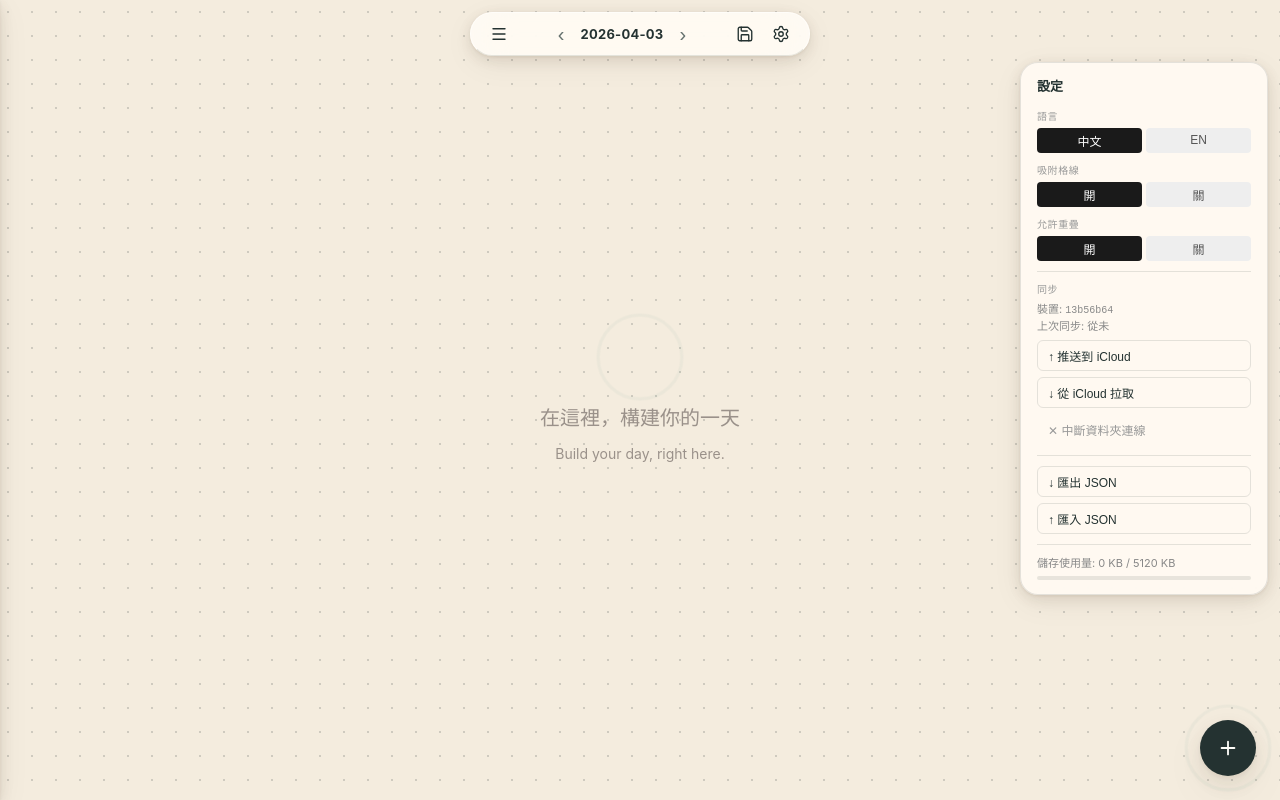
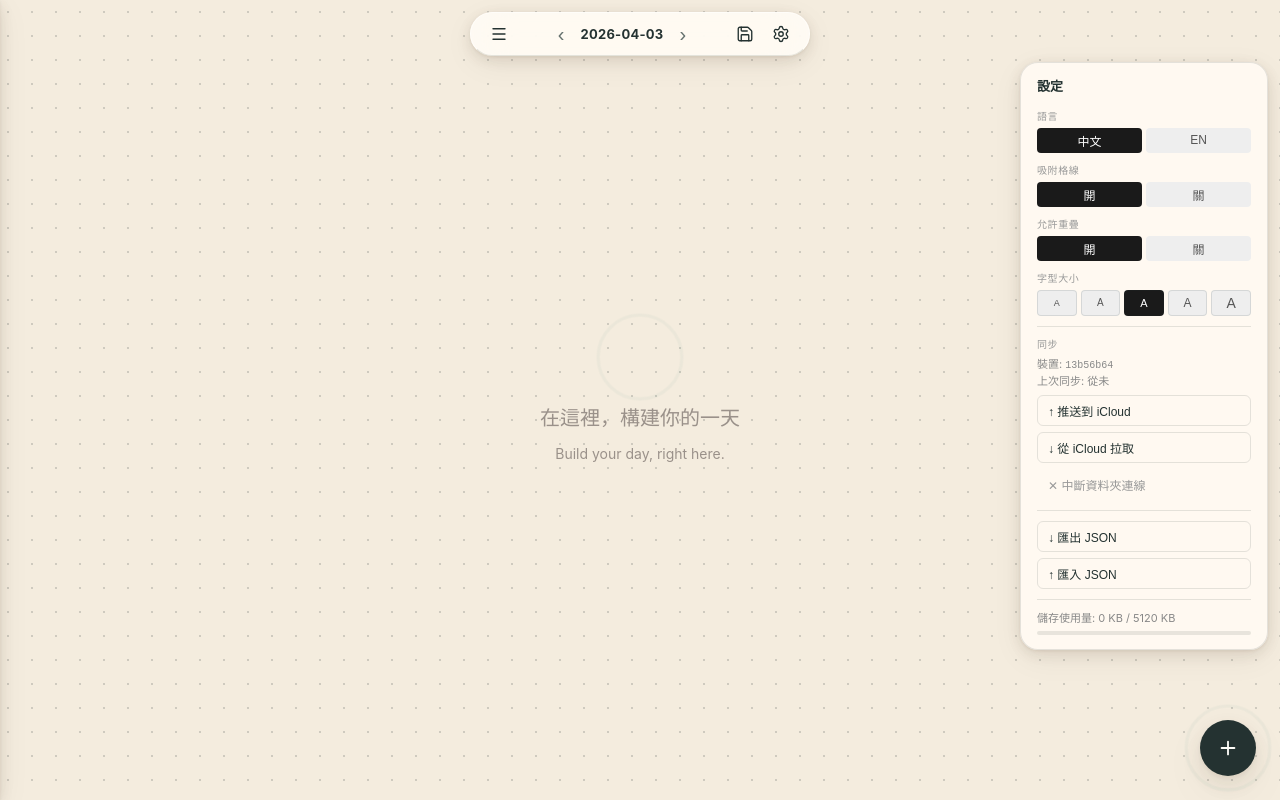
Before and after one commit to jonnie20260316-dot/jonah-workspace-react, a React (Vite) app: page / in a window 1280 px wide. Both pictures are taken after a click on the button 780 px from the left and 34 px from the top of the page. Built offline with nearby package versions, Linux system fonts and the light colour scheme.

Commit message:
feat: font size settings — Gear menu scale control (0.82–1.25×)

```diff
--- a/src/components/GearMenu.tsx
+++ b/src/components/GearMenu.tsx
@@ -25,7 +25,7 @@ function storageUsageKB(): number {
 
 export function GearMenu() {
   const { gearMenuOpen, closeGearMenu } = useUIStore();
-  const { lang, snapMode, overlapMode, setLang, setSnapMode, setOverlapMode } = useSessionStore();
+  const { lang, snapMode, overlapMode, textScale, setLang, setSnapMode, setOverlapMode, setTextScale } = useSessionStore();
   const { syncMeta, deviceId, syncStatus, clearConflict } = useSyncStore();
   const panelRef = useRef<HTMLDivElement>(null);
   const conflictResolveRef = useRef<((value: boolean) => void) | null>(null);
@@ -176,6 +176,31 @@ export function GearMenu() {
           onLeft={() => setOverlapMode(true)}
           onRight={() => setOverlapMode(false)}
         />
+      </Section>
+
+      {/* Font Size */}
+      <Section label={pick("字型大小", "Font Size")}>
+        <div style={{ display: "flex", gap: 4 }}>
+          {([0.82, 0.9, 1.0, 1.1, 1.25] as const).map((scale) => (
+            <button
+              key={scale}
+              onClick={() => setTextScale(scale)}
+              style={{
+                flex: 1,
+                padding: "4px 0",
+                fontSize: Math.round(11 * scale),
+                border: "1px solid var(--line)",
+                borderRadius: 4,
+                cursor: "pointer",
+                background: textScale === scale ? "#1a1a1a" : "#eee",
+                color: textScale === scale ? "#fff" : "#555",
+                transition: "background 0.15s, color 0.15s",
+              }}
+            >
+              A
+            </button>
+          ))}
+        </div>
       </Section>
 
       <div style={divider} />
--- a/src/stores/useSessionStore.ts
+++ b/src/stores/useSessionStore.ts
@@ -20,9 +20,11 @@ interface SessionStore {
   lang: Lang;
   snapMode: boolean;
   overlapMode: boolean;
+  textScale: number;
   setLang: (l: Lang) => void;
   setSnapMode: (v: boolean) => void;
   setOverlapMode: (v: boolean) => void;
+  setTextScale: (v: number) => void;
   setActiveDate: (date: string) => void;
   navigateDate: (offset: number) => void;
 }
@@ -33,11 +35,15 @@ storageSetActiveDate(initialDate);
 const initialLang = (loadText("lang") || DEFAULT_LANG) as Lang;
 setLang(initialLang);
 
+const initialTextScale = parseFloat(loadText("text-scale") || "1") || 1;
+document.documentElement.style.setProperty("--text-scale", String(initialTextScale));
+
 export const useSessionStore = create<SessionStore>((set, get) => ({
   activeDate: initialDate,
   lang: initialLang,
   snapMode: loadText("snap", "true") === "true",
   overlapMode: loadText("overlap", "true") === "true",
+  textScale: initialTextScale,
 
   setLang: (lang) => {
     saveText("lang", lang);
@@ -55,6 +61,12 @@ export const useSessionStore = create<SessionStore>((set, get) => ({
     set({ overlapMode: v });
   },
 
+  setTextScale: (v) => {
+    saveText("text-scale", String(v));
+    document.documentElement.style.setProperty("--text-scale", String(v));
+    set({ textScale: v });
+  },
+
   setActiveDate: (date) => {
     saveText("active-date", date);
     storageSetActiveDate(date);
--- a/src/styles/tokens.css
+++ b/src/styles/tokens.css
@@ -67,6 +67,9 @@
   --space-5: 24px;
   --space-6: 32px;
   --space-7: 42px;
+
+  /* === Text Scale === */
+  --text-scale: 1;
 
   /* === Typography === */
   --font-display: "Songti TC", "Iowan Old Style", "Palatino Linotype", Georgia, serif;
--- a/src/workspace.css
+++ b/src/workspace.css
@@ -63,7 +63,7 @@
 }
 .block-title h2 {
   margin: 0;
-  font-size: 13px;
+  font-size: calc(13px * var(--text-scale));
   font-weight: 600;
   color: var(--ink);
   white-space: nowrap;
@@ -183,7 +183,7 @@
   border: 1px solid var(--line);
   border-radius: var(--radius-sm);
   font-family: var(--font-body);
-  font-size: 13px;
+  font-size: calc(13px * var(--text-scale));
   background: var(--surface-1);
   color: var(--ink);
   transition: border-color var(--dur-fast), box-shadow var(--dur-fast);
@@ -219,7 +219,7 @@
 .block-body h3,
 .block-section-title {
   font-family: var(--font-display);
-  font-size: 15px;
+  font-size: calc(15px * var(--text-scale));
   font-weight: 600;
   color: var(--ink);
   margin-bottom: var(--space-2);
@@ -543,7 +543,7 @@
 }
 .cal-month {
   font-family: var(--font-display);
-  font-size: 14px;
+  font-size: calc(14px * var(--text-scale));
   font-weight: 600;
   color: var(--ink);
 }
```
